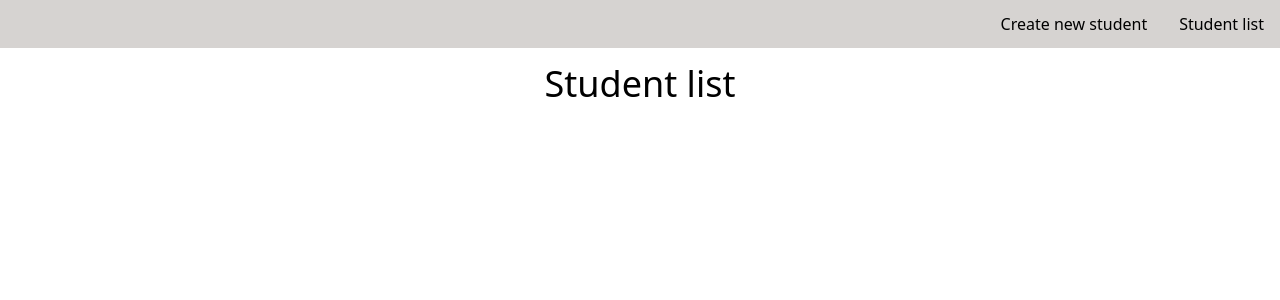
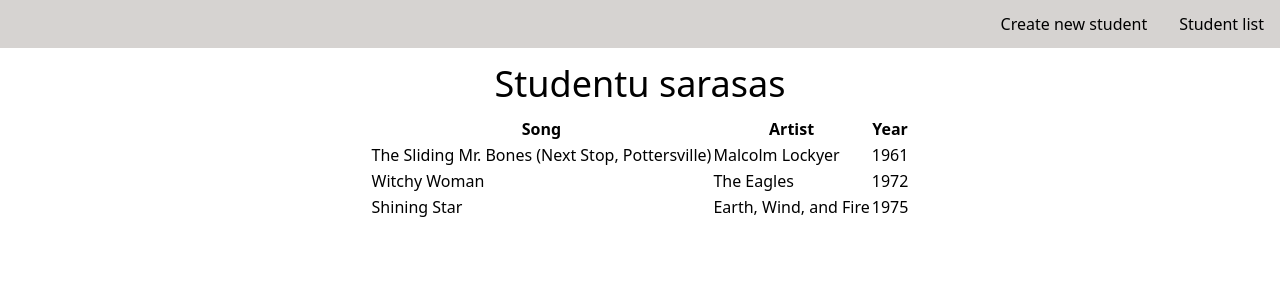
Before and after one commit to viktorijakot/CRUD-front, a React (Vite) app in the folder crud_front/: page /list in a window 1280 px wide. Shown: the top 300 px of the page. Built offline with nearby package versions, Linux system fonts and the light colour scheme; no server answers.

Commit message:
list page

```diff
--- a/crud_front/src/pages/student/ListPage.jsx
+++ b/crud_front/src/pages/student/ListPage.jsx
@@ -4,11 +4,35 @@ function ListPage() {
   const [studentList] = useApiData("http://localhost:3000/api/students");
 
   return (
-    <div className="container p-4">
-      <h1 className="text-4xl">Student list</h1>
+    <div className="container flex-col p-4">
+      <h1 className="text-4xl">Studentu sarasas</h1>
+
       <div className="mt-3">
         <table className="table-auto">
-          <thead></thead>
+          <thead>
+            <tr>
+              <th>Song</th>
+              <th>Artist</th>
+              <th>Year</th>
+            </tr>
+          </thead>
+          <tbody>
+            <tr>
+              <td>The Sliding Mr. Bones (Next Stop, Pottersville)</td>
+              <td>Malcolm Lockyer</td>
+              <td>1961</td>
+            </tr>
+            <tr>
+              <td>Witchy Woman</td>
+              <td>The Eagles</td>
+              <td>1972</td>
+            </tr>
+            <tr>
+              <td>Shining Star</td>
+              <td>Earth, Wind, and Fire</td>
+              <td>1975</td>
+            </tr>
+          </tbody>
         </table>
       </div>
     </div>
```
